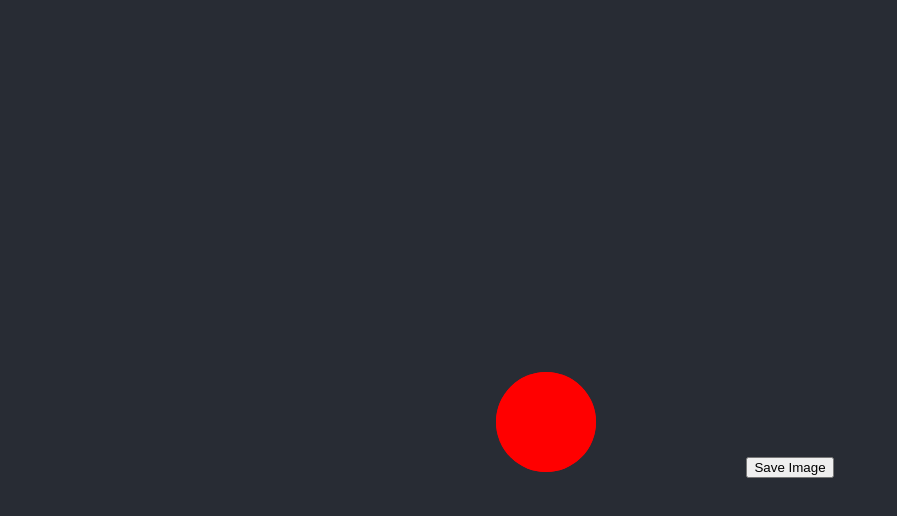
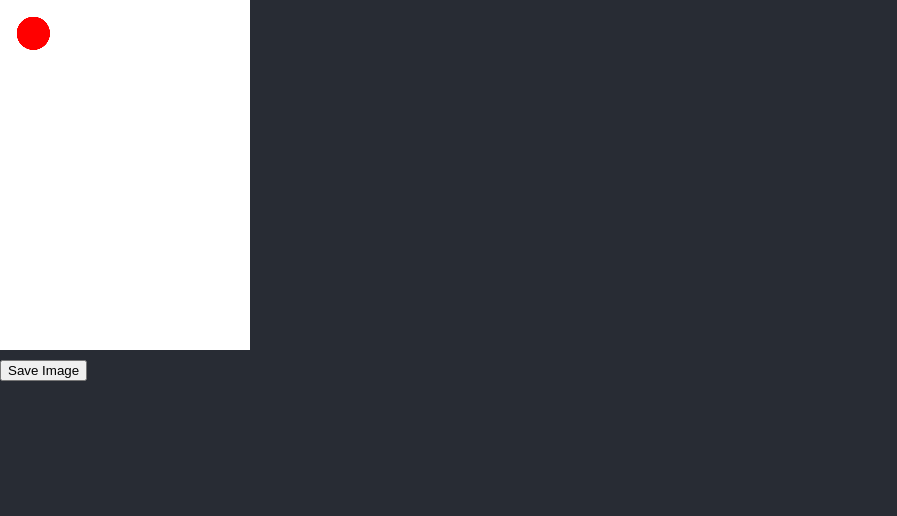
Before and after one commit to shieldgenerator7/CreatureCombat, a React (Create React App) app in the folder CardGenerator/react-canvas-draw/: page / in a window 1280 px wide. Shown: the top 516 px of the page, without its empty margins (0-897 px from the left). Built offline with nearby package versions, Linux system fonts and the light colour scheme.

Commit message:
Setup canvas

```diff
--- a/CardGenerator/react-canvas-draw/src/App.css
+++ b/CardGenerator/react-canvas-draw/src/App.css
@@ -1,5 +1,5 @@
 .App {
-  text-align: center;
+  text-align: left;
 }
 
 .App-logo {
@@ -18,8 +18,8 @@
   min-height: 100vh;
   display: flex;
   flex-direction: column;
-  align-items: center;
-  justify-content: center;
+  align-items: left;
+  justify-content: top;
   font-size: calc(10px + 2vmin);
   color: white;
 }
--- a/CardGenerator/react-canvas-draw/src/Components/Canvas.js
+++ b/CardGenerator/react-canvas-draw/src/Components/Canvas.js
@@ -2,15 +2,23 @@
 
 //2024-03-02: copied from https://www.dhiwise.com/post/designing-stunning-artwork-with-react-canvas-draw
 import React, { useRef, useEffect } from 'react';
+
+const RESOLUTION = 300;
+const width = 2.5 * RESOLUTION;
+const height = 3.5 * RESOLUTION;
 
 function Canvas() {
   const canvasRef = useRef(null);
 
   useEffect(() => {
     const canvas = canvasRef.current;
+    canvas.width = width;
+    canvas.height = height;
     const context = canvas.getContext('2d');
 
     // Start drawing
+    context.fillStyle = 'white';
+    context.fillRect(0, 0, width, height);
     context.beginPath();
     context.arc(100, 100, 50, 0, 2 * Math.PI);
     context.fillStyle = 'red';
@@ -29,7 +37,9 @@ function Canvas() {
 
   return (
     <div>
-      <canvas ref={canvasRef} />
+      <canvas ref={canvasRef}
+        style={{ width: "250px", height: "350px", display: "block" }}
+      />
       <button onClick={saveImage}>Save Image</button>
     </div>
   );
```
